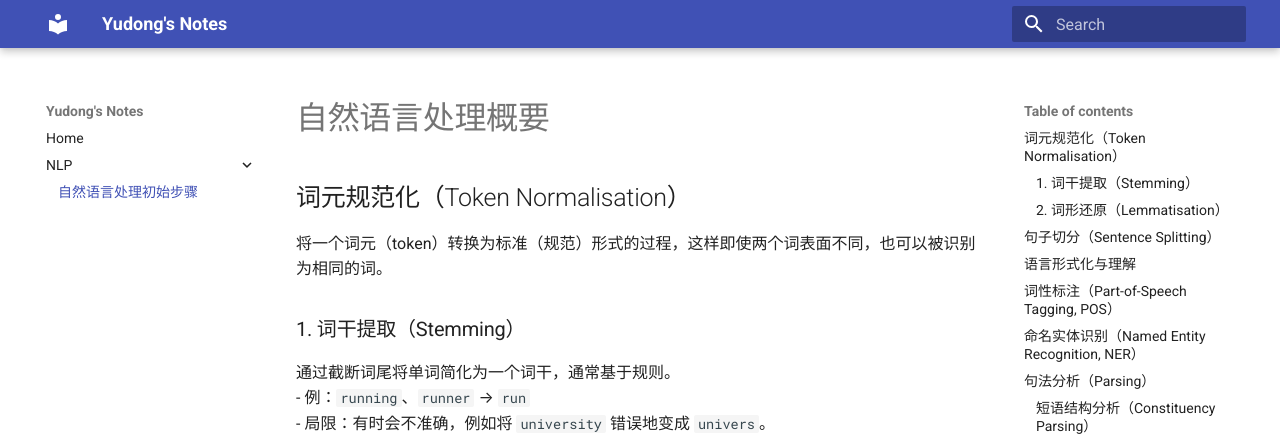
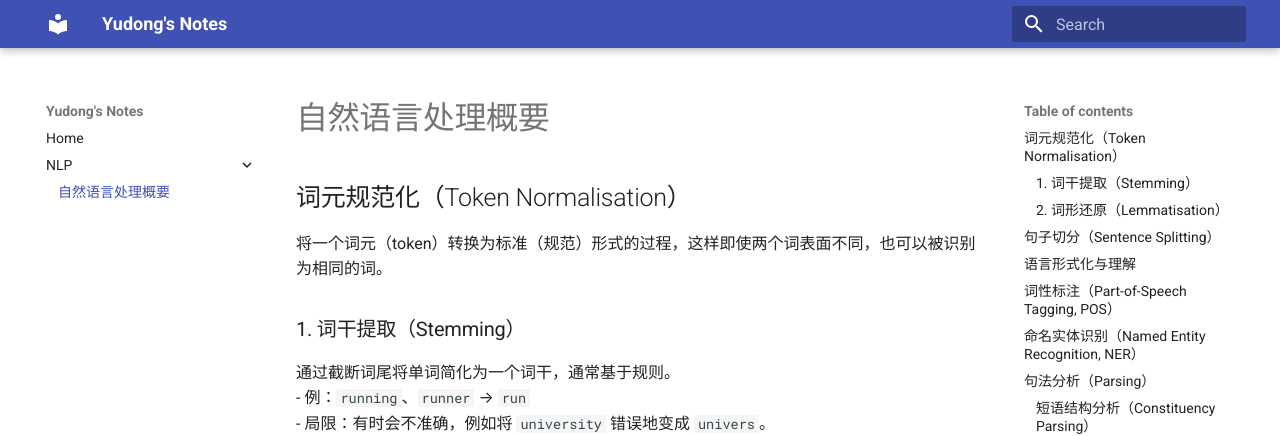
Before and after one commit to Yud01/Study-noes, an MkDocs documentation site: the page built from docs/自然语言处理初始步骤.md, in a window 1280 px wide. Shown: the top 436 px of the page. Built offline with MkDocs 1.6.1 and Material for MkDocs 9.7.7, drawn with Linux system fonts in a browser that asks for light colours.

Commit message:
Update mkdocs.yml

```diff
--- a/mkdocs.yml
+++ b/mkdocs.yml
@@ -8,4 +8,4 @@ nav:
 nav:
   - Home: index.md
   - NLP:
-      - "自然语言处理初始步骤": 自然语言处理初始步骤.md
+      - "自然语言处理概要": 自然语言处理初始步骤.md
```
